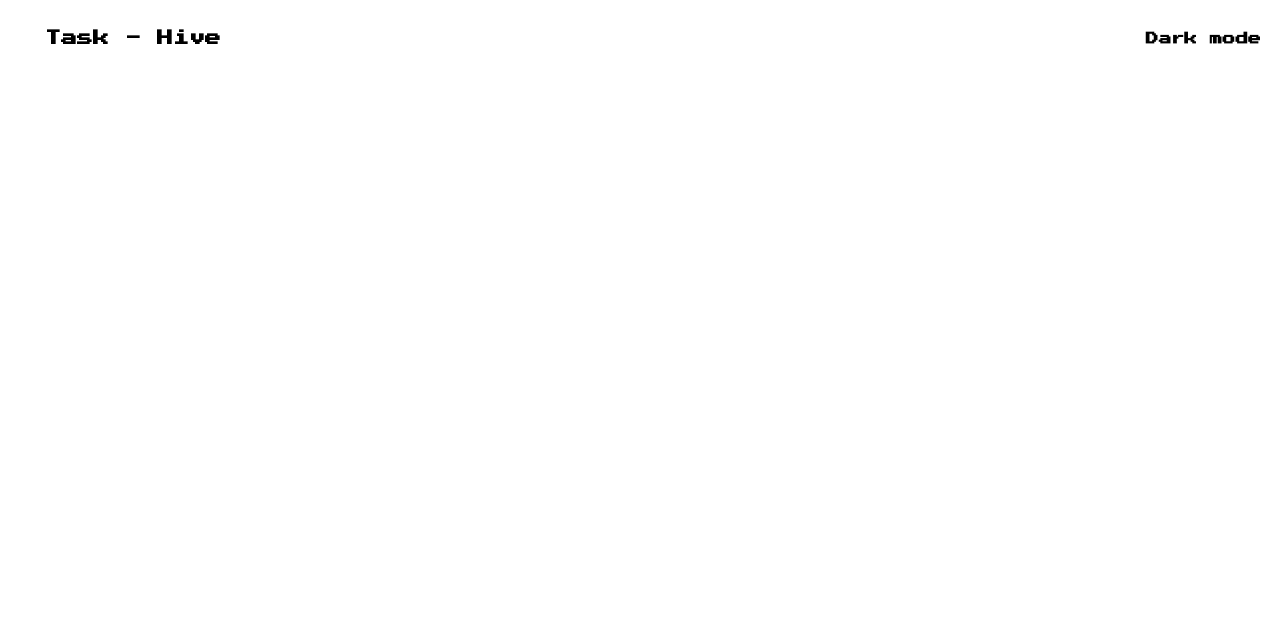
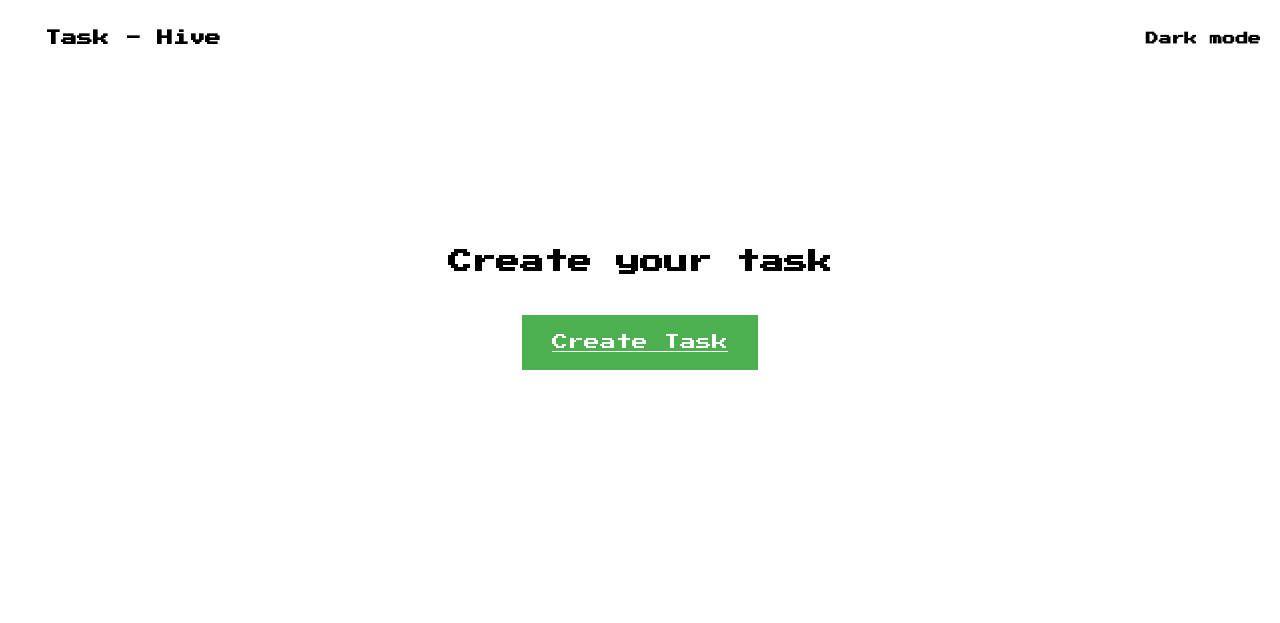
Before and after one commit to faizanalibaig/vanilla, a plain HTML site: page taskhive/task.html in a window 1280 px wide. Drawn offline with Linux system fonts and the light colour scheme.

Commit message:
create task page

```diff
--- a/taskhive/task.html
+++ b/taskhive/task.html
@@ -11,6 +11,11 @@
       <h1 class="header-title">Task - Hive</h1>
       <h1 class="theme">Dark mode</h1>
     </header>
-    <!-- <h1>Task</h1> -->
+    <section class="welcome-content">
+      <div class="welcome-section">
+        <h2>Create your task</h2>
+        <a href="createtask.html" class="started-btn">Create Task</a>
+      </div>
+    </section>
   </body>
 </html>
```
Also changed, not shown: taskhive/createtask.html (added, +9 -0 lines).
